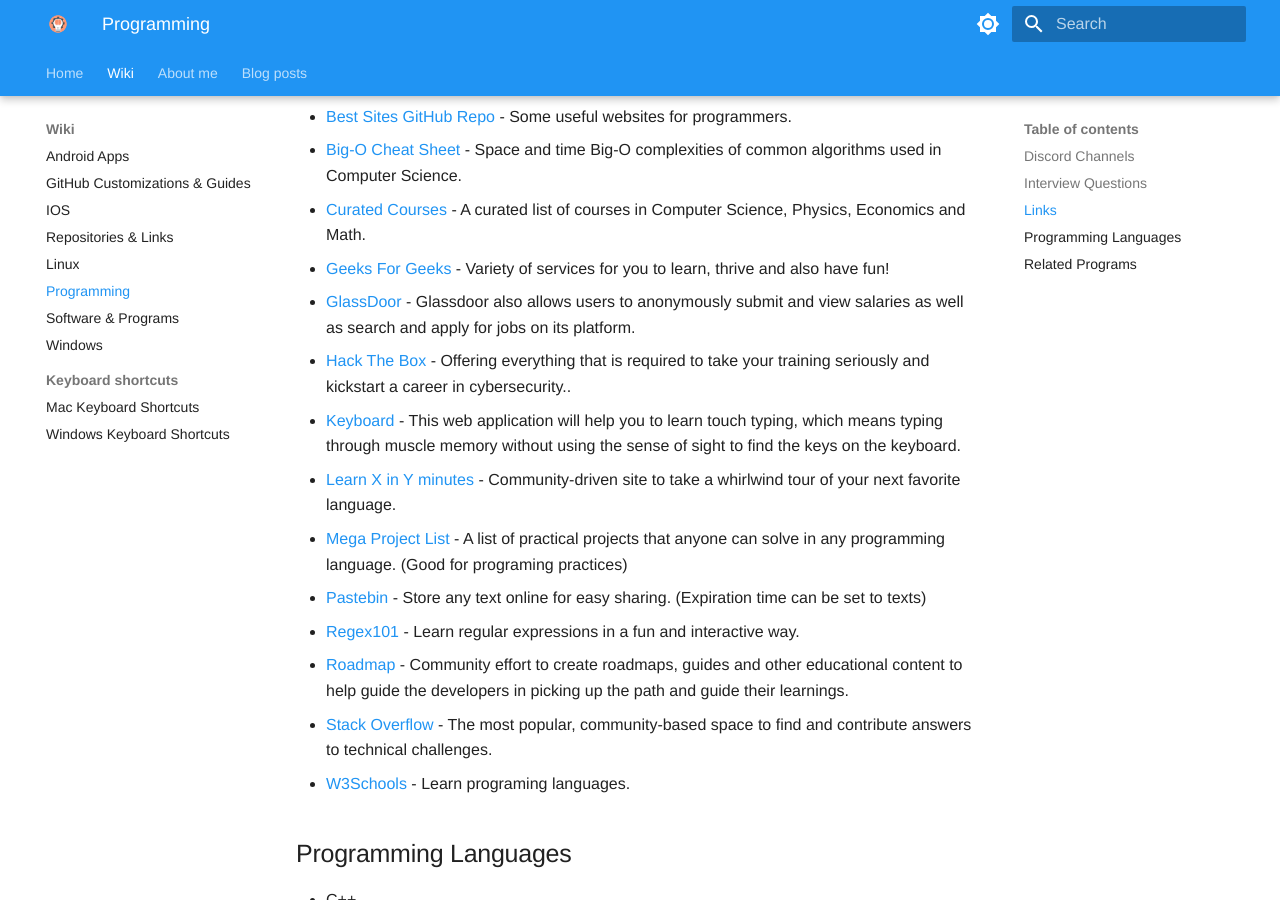
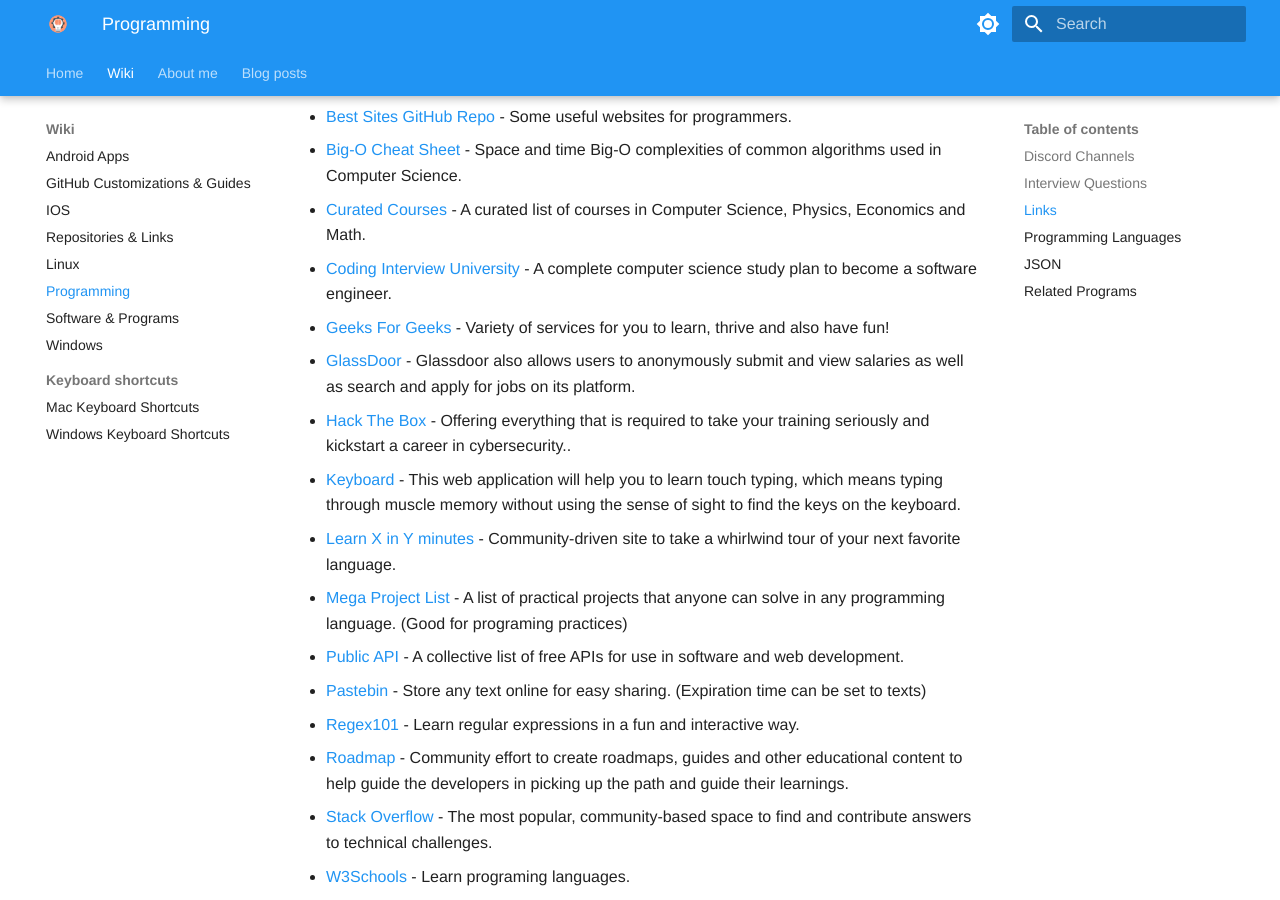
Before and after one commit to ZivSimchoni/Zwiki, an MkDocs documentation site: the page built from docs/Wiki/Programming.md, in a window 1280 px wide and 900 px high, scrolled down 720 px. Built offline with MkDocs 1.6.1 and Material for MkDocs 9.7.7, drawn with Linux system fonts in a browser that asks for light colours; some web fonts are replaced; some of the changed text lies outside the part shown.

Commit message:
Add JSON section & several Links

```diff
--- a/docs/Wiki/Programming.md
+++ b/docs/Wiki/Programming.md
@@ -22,12 +22,14 @@
 -   [Best Sites GitHub Repo](https://github.com/sdmg15/Best-websites-a-programmer-should-visit) - Some useful websites for programmers.
 -   [Big-O Cheat Sheet](https://www.bigocheatsheet.com) - Space and time Big-O complexities of common algorithms used in Computer Science.
 -   [Curated Courses](https://curated-courses.herokuapp.com) - A curated list of courses in Computer Science, Physics, Economics and Math.
+-   [Coding Interview University](https://github.com/jwasham/coding-interview-university) - A complete computer science study plan to become a software engineer.
 -   [Geeks For Geeks](https://www.geeksforgeeks.org) - Variety of services for you to learn, thrive and also have fun!
 -   [GlassDoor](https://www.glassdoor.com) - Glassdoor also allows users to anonymously submit and view salaries as well as search and apply for jobs on its platform.
 -   [Hack The Box](https://www.hackthebox.eu) - Offering everything that is required to take your training seriously and kickstart a career in cybersecurity..
 -   [Keyboard](https://www.keybr.com) - This web application will help you to learn touch typing, which means typing through muscle memory without using the sense of sight to find the keys on the keyboard.
 -   [Learn X in Y minutes](https://learnxinyminutes.com) - Community-driven site to take a whirlwind tour of your next favorite language.
 -   [Mega Project List](https://github.com/karan/Projects/blob/master/README.md) - A list of practical projects that anyone can solve in any programming language. (Good for programing practices)
+-   [Public API](https://github.com/public-apis/public-apis) - A collective list of free APIs for use in software and web development.
 -   [Pastebin](https://pastebin.com) - Store any text online for easy sharing. (Expiration time can be set to texts)
 -   [Regex101](https://regex101.com) - Learn regular expressions in a fun and interactive way.
 -   [Roadmap](https://roadmap.sh/) - Community effort to create roadmaps, guides and other educational content to help guide the developers in picking up the path and guide their learnings.
@@ -59,6 +61,11 @@
     -   [Python Cheat Sheets](https://www.pythoncheatsheet.org) - A collection of Python code snippets and examples.
 -   [Ruby](https://www.ruby-lang.org/en) - A dynamic, open source programming language with a focus on simplicity and productivity.
 
+## JSON
+
+- [JSON crack](https://jsoncrack.com/editor) - Seamlessly visualize your JSON data instantly into graphs. [VSCode Extension](https://marketplace.visualstudio.com/items?itemName=AykutSarac.jsoncrack-vscode)
+- [JSON Hero](https://jsonhero.io/) - JSON Hero is a free online tool to help you visualize, edit, and format your JSON data easily.
+
 ## Related Programs
 
 -   [Arduino](https://www.arduino.cc) - Open-source electronic prototyping platform enabling users to create interactive electronic objects
```
